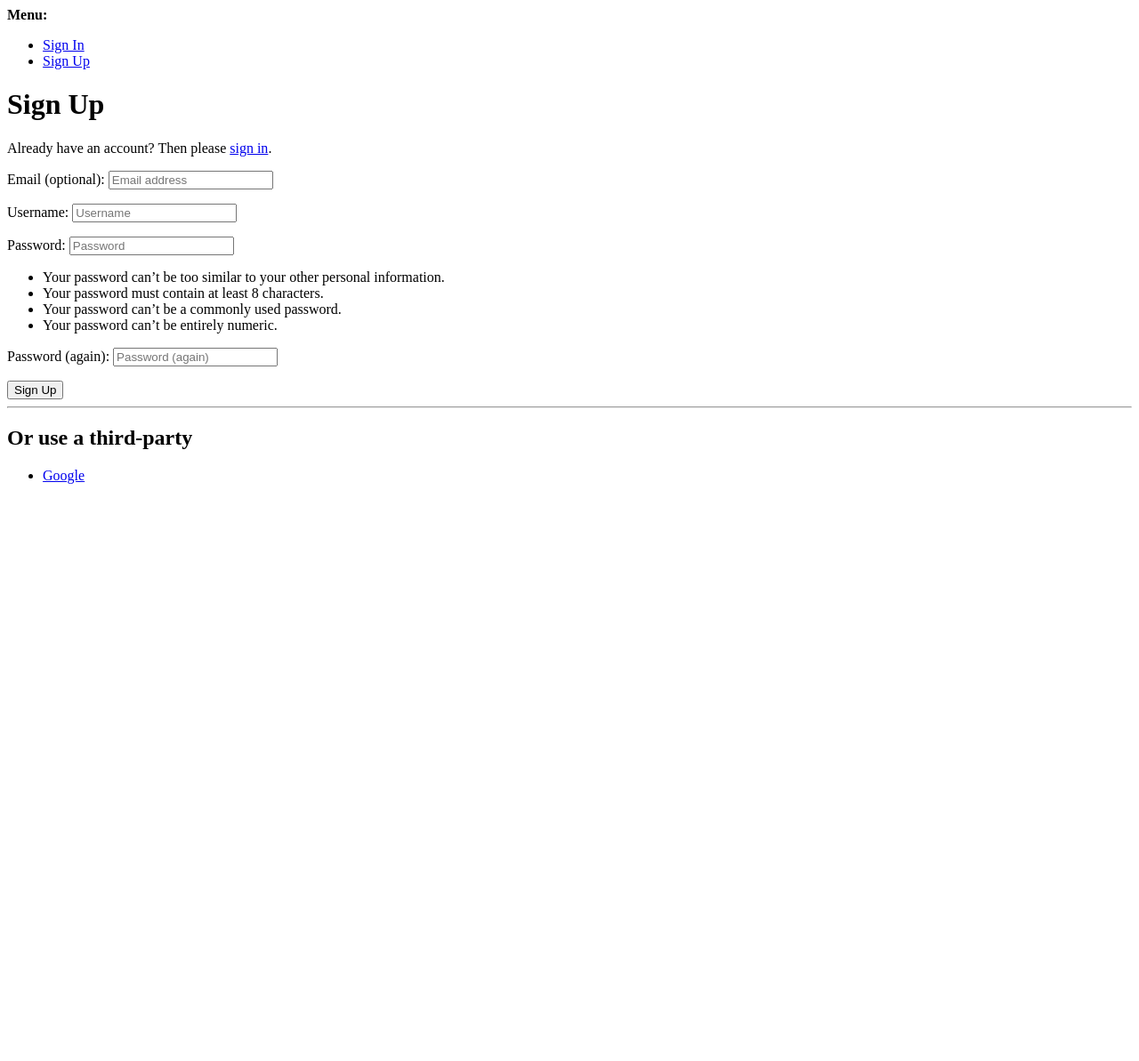
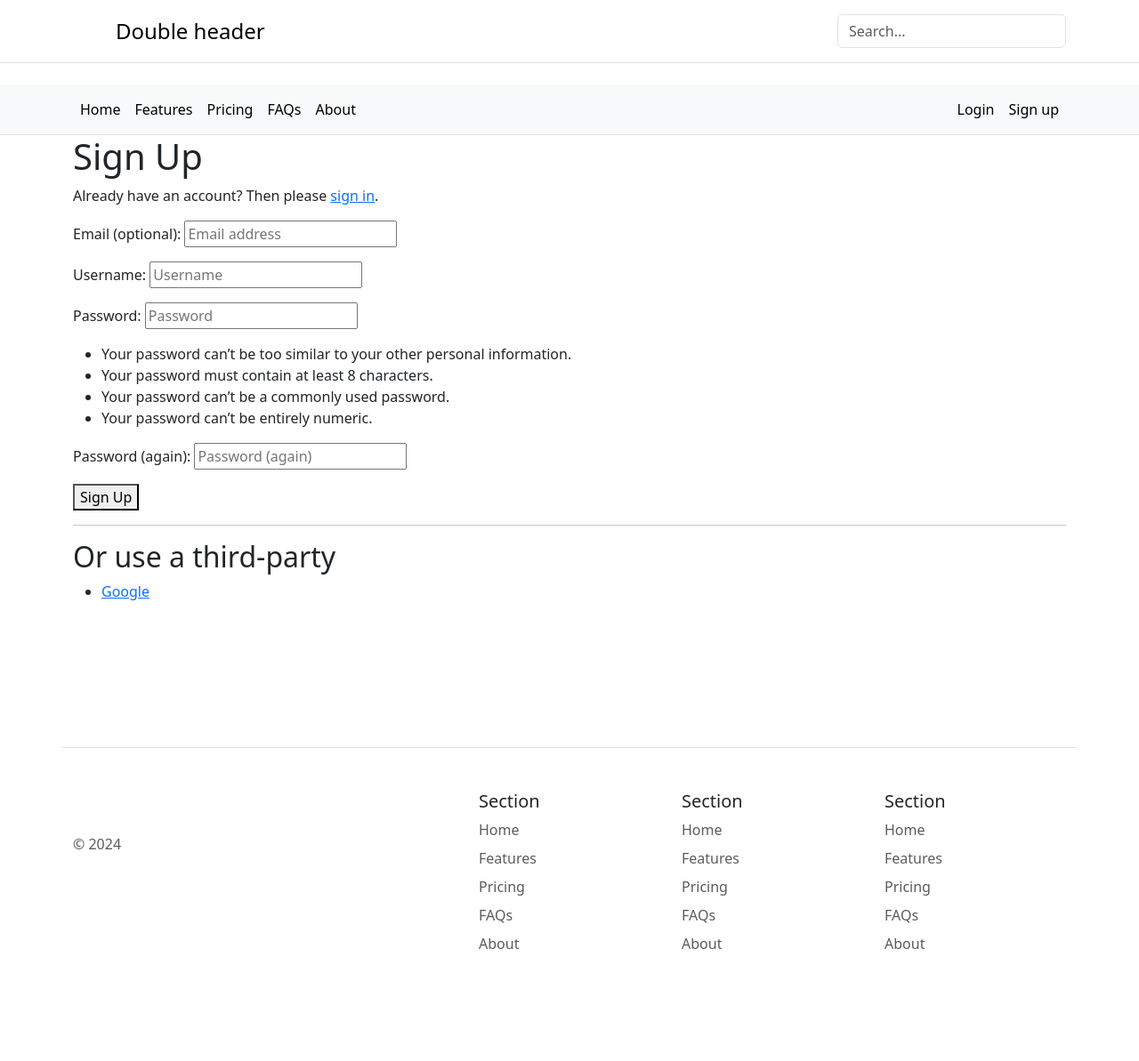
Before and after one commit to harrelchris/interchangesocial, a Django app: page /accounts/signup/ in a window 1280 px wide. Shown: the whole page at 89% size. Before the commit the page ends 544 px from the top, so only its background shows below. Run offline with Django 4.2, Linux system fonts and the light colour scheme; some libraries are stand-ins or nearby versions.

Commit message:
Update templates

```diff
--- /dev/null
+++ b/app/templates/allauth/layouts/base.html
@@ -0,0 +1 @@
+{% extends "base.html" %}
--- a/app/templates/base.html
+++ b/app/templates/base.html
@@ -1,21 +1,27 @@
 {% load static %}
+{% load i18n %}
 <!DOCTYPE html>
 <html lang="en">
 <head>
   <meta charset="UTF-8">
+  <meta http-equiv="X-UA-Compatible" content="IE=edge">
   <meta name="viewport" content="width=device-width, initial-scale=1">
   <link rel="icon" href="{% static 'img/favicon.ico' %}">
   <link href="https://cdn.jsdelivr.net/npm/bootstrap@5.3.3/dist/css/bootstrap.min.css" rel="stylesheet"
         integrity="sha384-QWTKZyjpPEjISv5WaRU9OFeRpok6YctnYmDr5pNlyT2bRjXh0JMhjY6hW+ALEwIH" crossorigin="anonymous">
   <link rel="stylesheet" href="https://cdn.jsdelivr.net/npm/bootstrap-icons@1.11.3/font/bootstrap-icons.min.css">
   <link rel="stylesheet" href="{% static 'css/styles.css' %}">
+  {% block extra_head %}{% endblock extra_head %}
   {% block extra_css %}{% endblock %}
-  <title>{% block title %}{% endblock %}</title>
+  <title>{% block title %}{% block head_title %}{% endblock head_title %}{% endblock %}</title>
 </head>
 <body>
   {% include "partials/header.html" %}
   {% include "partials/messages.html" %}
-  <main>{% block content %}{% endblock %}</main>
+  {% block body %}
+    <main class="container">{% block content %}{% endblock %}</main>
+  {% endblock %}
+  {% block extra_body %}{% endblock extra_body %}
   {% include "partials/footer.html" %}
   <script src="https://cdn.jsdelivr.net/npm/bootstrap@5.3.3/dist/js/bootstrap.bundle.min.js" crossorigin="anonymous"
           integrity="sha384-YvpcrYf0tY3lHB60NNkmXc5s9fDVZLESaAA55NDzOxhy9GkcIdslK1eN7N6jIeHz"></script>
--- a/app/templates/partials/header.html
+++ b/app/templates/partials/header.html
@@ -20,8 +20,13 @@
       <li class="nav-item"><a href="#" class="nav-link link-body-emphasis px-2">About</a></li>
     </ul>
     <ul class="nav">
-      <li class="nav-item"><a href="#" class="nav-link link-body-emphasis px-2">Login</a></li>
-      <li class="nav-item"><a href="#" class="nav-link link-body-emphasis px-2">Sign up</a></li>
-    </ul>
+      {% if user.is_authenticated %}
+        <li class="nav-item"><a href="{% url 'account_logout' %}" class="nav-link link-body-emphasis px-2">Logout</a></li>
+        <li class="nav-item"><a href="{% url 'public:index' %}" class="nav-link link-body-emphasis px-2">Profile</a></li>
+      {% else %}
+        <li class="nav-item"><a href="{% url 'account_login' %}" class="nav-link link-body-emphasis px-2">Login</a></li>
+        <li class="nav-item"><a href="{% url 'account_signup' %}" class="nav-link link-body-emphasis px-2">Sign up</a></li>
+      {% endif %}
+      </ul>
   </div>
 </nav>
```
